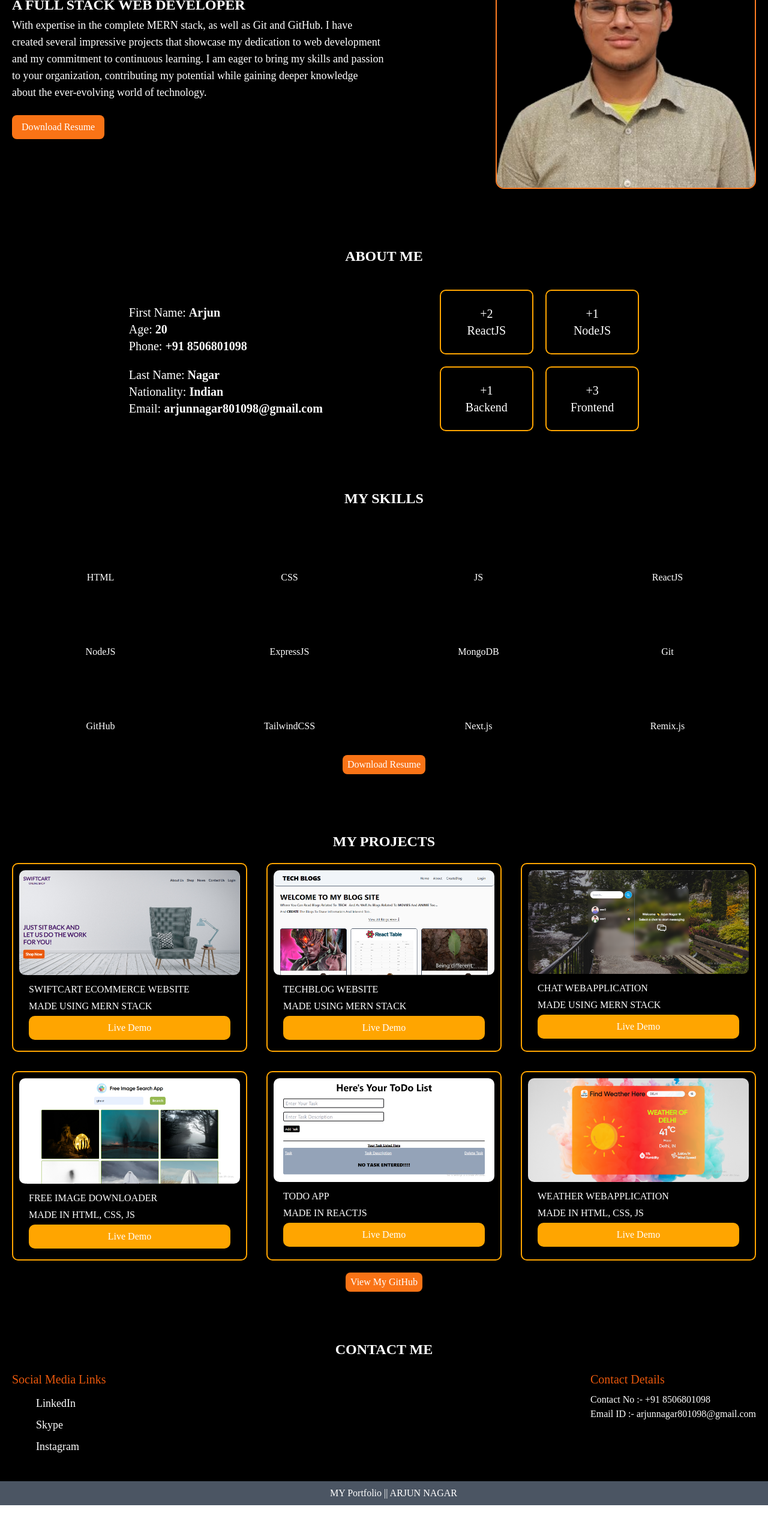
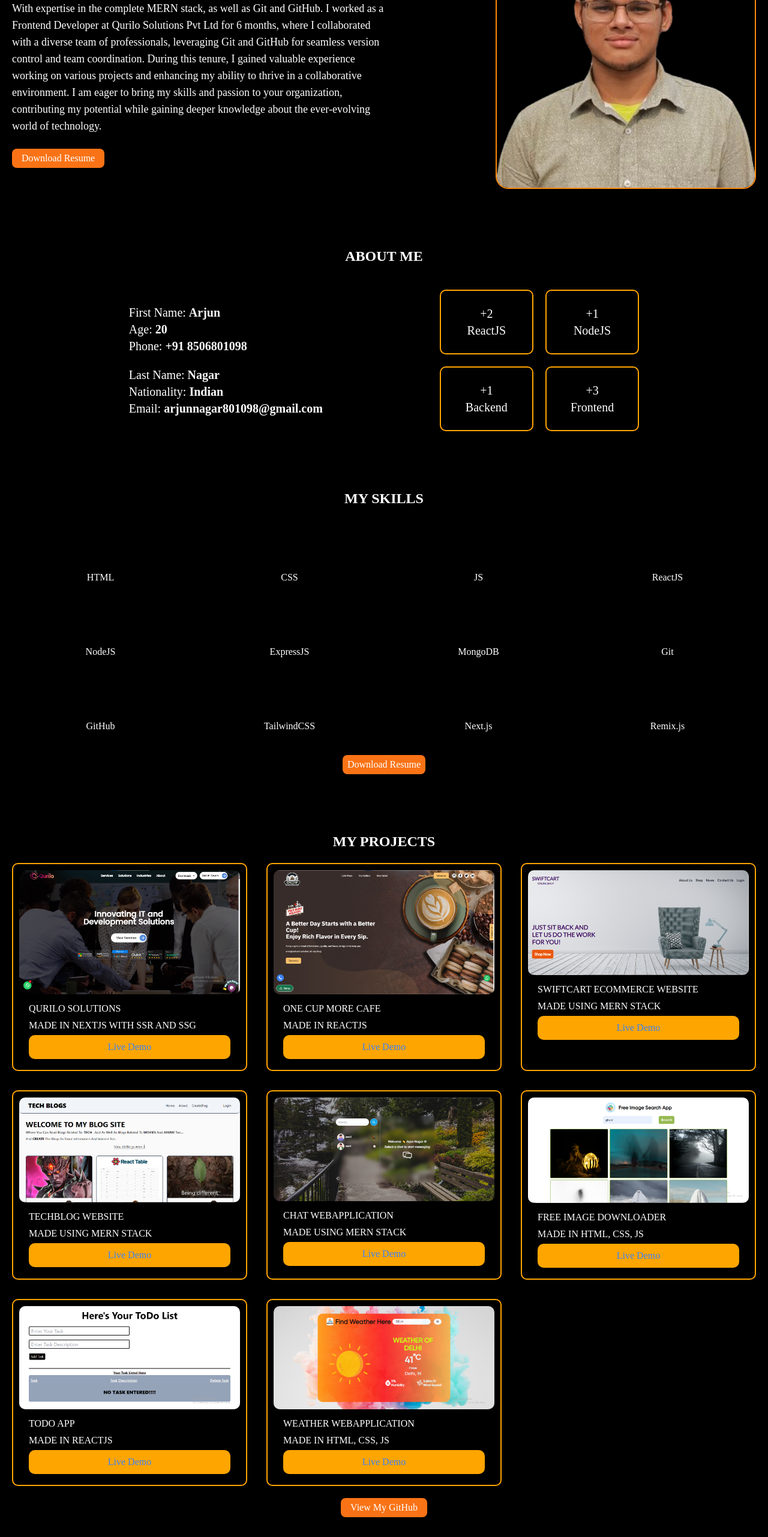
Before and after one commit to Arjun8506/MyPortFolio-In-React, a React (Vite) app: page / in a window 1280 px wide. Shown: the part 234-2797 px from the top of the page at 60% size. Before the commit the page ends 2744 px from the top, so only its background shows below. Built offline with nearby package versions, Linux system fonts and the light colour scheme; some icons are missing.

Commit message:
Updated Data

```diff
--- /dev/null
+++ b/src/components/ButtonComp.jsx
@@ -0,0 +1,13 @@
+import React from "react";
+
+const ButtonComp = ({ link, text, width }) => {
+  return (
+    <button className={`bg-orange-500 py-1 px-4 rounded-lg hover:bg-orange-700 transition-all ease-in-out duration-200 ${width} mt-5`}>
+      <a href={link} target="_blank">
+        {text}
+      </a>
+    </button>
+  );
+};
+
+export default ButtonComp;
--- a/src/components/Header.jsx
+++ b/src/components/Header.jsx
@@ -48,7 +48,7 @@ const Header = () => {
               </li>
             </ul>
           ) : (
-            <ul className="flex items-center gap-5">
+            <ul className="flex items-center text-sm gap-5">
               <li>
                 <a
                   href="#"
--- a/src/components/HomeSection.jsx
+++ b/src/components/HomeSection.jsx
@@ -1,5 +1,6 @@
 import React from "react";
-import myImage from "../assets/MyImage.png"
+import myImage from "../assets/MyImage.png";
+import ButtonComp from "./ButtonComp";
 
 const HomeSection = () => {
   return (
@@ -15,23 +16,29 @@ const HomeSection = () => {
           </h1>
           <p className=" text-sm lg:text-lg">
             With expertise in the complete MERN stack, as well as Git and
-            GitHub. I have created several impressive projects that showcase my
-            dedication to web development and my commitment to continuous
-            learning. I am eager to bring my skills and passion to your
-            organization, contributing my potential while gaining deeper
-            knowledge about the ever-evolving world of technology.
+            GitHub. I worked as a Frontend Developer at Qurilo Solutions Pvt Ltd
+            for 6 months, where I collaborated with a diverse team of
+            professionals, leveraging Git and GitHub for seamless version
+            control and team coordination. During this tenure, I gained valuable
+            experience working on various projects and enhancing my ability to
+            thrive in a collaborative environment. I am eager to bring my skills
+            and passion to your organization, contributing my potential while
+            gaining deeper knowledge about the ever-evolving world of
+            technology.
           </p>
 
-          <button className=" w-fit py-2 px-4 bg-orange-500 rounded-lg hover:opacity-80 mx-auto lg:mx-0 my-5">
-            <a href="https://drive.google.com/file/d/1_i71FX48ntCVSC4QypA5quFH_TNWf2xQ/view" target="_blank" >Download Resume</a>
-          </button>
-
+          <ButtonComp
+            link={
+              "https://drive.google.com/file/d/1_i71FX48ntCVSC4QypA5quFH_TNWf2xQ/view"
+            }
+            text={"Download Resume"}
+            width={"w-fit"}
+          />
         </div>
 
         <div className="w-full lg:w-[35%] rounded-full border-2 image-container overflow-hidden">
           <img src={myImage} alt="" className=" w-full h-full object-cover" />
         </div>
-
       </div>
     </section>
   );
--- a/src/components/Projects.jsx
+++ b/src/components/Projects.jsx
@@ -4,107 +4,101 @@ import chatapp from "../assets/chatapp.png";
 import freeimage from "../assets/freeimage.png";
 import todoapp from "../assets/todoapp.png";
 import weatherapp from "../assets/weatherapp.png";
+import ButtonComp from "./ButtonComp";
+import qurilo from "../assets/Qurilo.png";
+import onecup from "../assets/onecupmore.png";
+
+const projectsData = [
+  {
+    image: qurilo,
+    title: "Qurilo Solutions",
+    description: "Made in Nextjs with SSR and SSG",
+    link: "https://qurilo.com/",
+  },
+  {
+    image: onecup,
+    title: "One Cup More Cafe",
+    description: "Made in Reactjs",
+    link: "https://onecupmore-cafe.netlify.app/",
+  },
+  {
+    image: swiftcart,
+    title: "SwiftCart Ecommerce Website",
+    description: "Made using MERN Stack",
+    link: "https://swiftcart-65dk.onrender.com",
+  },
+  {
+    image: techblog,
+    title: "TechBlog Website",
+    description: "Made using MERN Stack",
+    link: "https://tech-blogs-36q1.onrender.com",
+  },
+  {
+    image: chatapp,
+    title: "Chat WebApplication",
+    description: "Made using MERN Stack",
+    link: "https://chatapp-9l1r.onrender.com/login",
+  },
+  {
+    image: freeimage,
+    title: "Free Image Downloader",
+    description: "Made in HTML, CSS, JS",
+    link: "https://arjun8506.github.io/ImageSearchApp",
+  },
+  {
+    image: todoapp,
+    title: "ToDo App",
+    description: "Made in ReactJS",
+    link: "https://voluble-alfajores-4ac836.netlify.app",
+  },
+  {
+    image: weatherapp,
+    title: "Weather WebApplication",
+    description: "Made in HTML, CSS, JS",
+    link: "https://arjun8506.github.io/WEATHER_APP_USING_JS",
+  },
+];
 
 const Projects = () => {
   return (
     <section>
-      <div className=" w-full min-h-screen pt-24 px-5" id="projects">
+      <div className="w-full min-h-screen pt-24 px-5" id="projects">
         <h1 className="text-2xl text-center font-bold uppercase mb-5">
           My Projects
         </h1>
-        <div className=" grid grid-cols-1 gap-8 md:grid-cols-2 lg:grid-cols-3">
-          <div className="projectDes w-full h-full rounded-lg flex flex-col gap-1">
-            <img src={swiftcart} alt="" className="rounded-lg" />
+        <div className="grid grid-cols-1 gap-8 md:grid-cols-2 lg:grid-cols-3">
+          {projectsData.map((project, index) => (
+            <div
+              key={index}
+              className="projectDes w-full h-full rounded-lg flex flex-col gap-1"
+            >
+              <img
+                src={project.image}
+                alt={project.title}
+                className="rounded-lg"
+              />
               <div className="des px-4 py-2 flex flex-col gap-1">
-              <h1>SwiftCart Ecommerce Website</h1>
-              <h1>Made using MERN Stack</h1>
+                <h1>{project.title}</h1>
+                <h1>{project.description}</h1>
                 <a
-                href="https://swiftcart-65dk.onrender.com"
+                  href={project.link}
                   target="_blank"
                   rel="noopener noreferrer"
+                  className="text-blue-500 hover:underline"
                 >
                   Live Demo
                 </a>
               </div>
             </div>
-          <div className="projectDes w-full h-full rounded-lg flex flex-col gap-1">
-            <img src={techblog} alt="" className="rounded-lg" />
-            <div className="des px-4 py-2 flex flex-col gap-1">
-              <h1>TechBlog Website</h1>
-              <h1>Made using MERN Stack</h1>
-              <a
-                href="https://tech-blogs-36q1.onrender.com"
-                target="_blank"
-                rel="noopener noreferrer"
-              >
-                Live Demo
-              </a>
+          ))}
         </div>
+        <div className="w-full flex items-center justify-center">
+          <ButtonComp
+            link={"https://github.com/Arjun8506"}
+            text={"View My GitHub"}
+            width={"w-fit"}
+          />
         </div>
-          <div className="projectDes w-full h-full rounded-lg flex flex-col gap-1">
-            <img src={chatapp} alt="" className="rounded-lg" />
-            <div className="des px-4 py-2 flex flex-col gap-1">
-              <h1>Chat WebApplication</h1>
-              <h1>Made using MERN Stack</h1>
-              <a
-                href="https://chatapp-9l1r.onrender.com/login"
-                target="_blank"
-                rel="noopener noreferrer"
-              >
-                Live Demo
-              </a>
-            </div>
-          </div>
-          <div className="projectDes w-full h-full rounded-lg flex flex-col gap-1">
-            <img src={freeimage} alt="" className="rounded-lg" />
-            <div className="des px-4 py-2 flex flex-col gap-1">
-              <h1>Free Image Downloader</h1>
-              <h1>Made in html, css, JS</h1>
-              <a
-                href="https://arjun8506.github.io/ImageSearchApp"
-                target="_blank"
-                rel="noopener noreferrer"
-              >
-                Live Demo
-              </a>
-            </div>
-          </div>
-          <div className="projectDes w-full h-full rounded-lg flex flex-col gap-1">
-            <img src={todoapp} alt="" className="rounded-lg" />
-            <div className="des px-4 py-2 flex flex-col gap-1">
-              <h1>ToDo App</h1>
-              <h1>Made in ReactJS</h1>
-              <a
-                href="https://voluble-alfajores-4ac836.netlify.app"
-                target="_blank"
-                rel="noopener noreferrer"
-              >
-                Live Demo
-              </a>
-            </div>
-          </div>
-          <div className="projectDes w-full h-full rounded-lg flex flex-col gap-1">
-            <img src={weatherapp} alt="" className="rounded-lg" />
-            <div className="des px-4 py-2 flex flex-col gap-1">
-              <h1>Weather WebApplication</h1>
-              <h1>Made in HTML, CSS, JS</h1>
-              <a
-                href="https://arjun8506.github.io/WEATHER_APP_USING_JS"
-                target="_blank"
-                rel="noopener noreferrer"
-              >
-                Live Demo
-              </a>
-            </div>
-          </div>
-        </div>
-
-        <div className=" w-full flex items-center justify-center">
-        <button className=" bg-orange-500 py-1 px-2 rounded-lg hover:opacity-90 mt-5">
-          <a href="https://github.com/Arjun8506" target="_blank">View My GitHub</a>
-        </button>
-        </div>
-
       </div>
     </section>
   );
```
Lines whose indentation alone changed are shown as unchanged.
